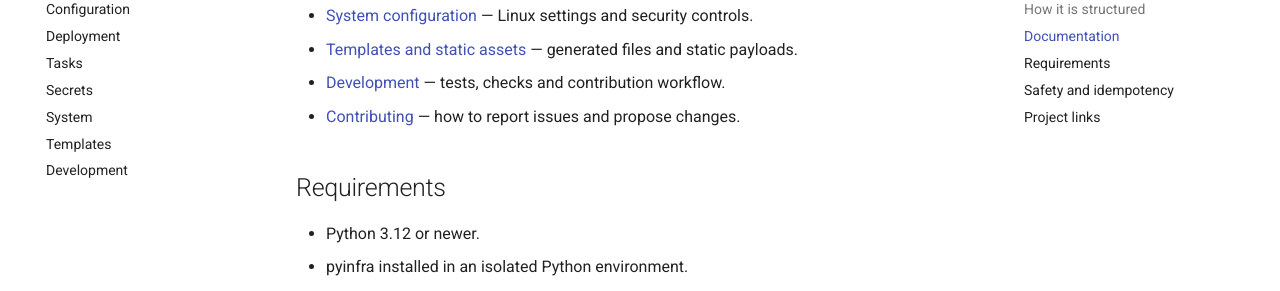
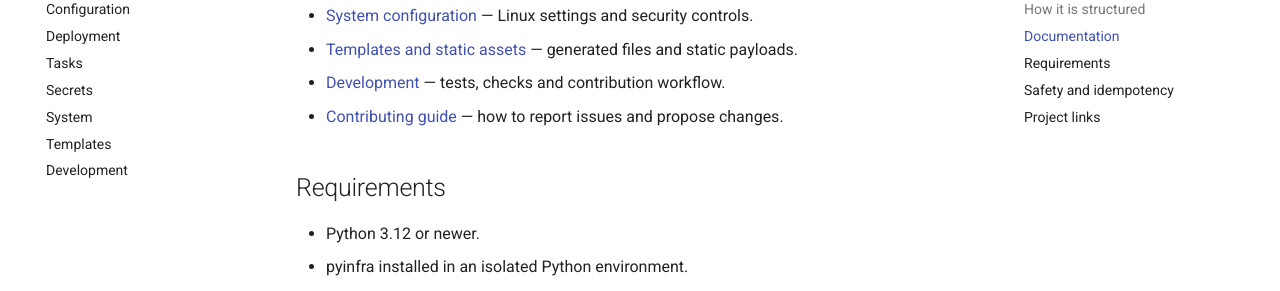
Before and after one commit to gpkvt/pyinfra, an MkDocs documentation site: the page built from docs/index.md, in a window 1280 px wide and 900 px high, scrolled down 2175 px. Shown: the part 153-444 px from the top of the window. Built offline with MkDocs 1.6.1 and Material for MkDocs 9.7.7, drawn with Linux system fonts in a browser that asks for light colours; comment, search, counter and statistics services are not loaded.

Commit message:
Link contribution guide from GitHub

```diff
--- a/docs/index.md
+++ b/docs/index.md
@@ -96,7 +96,7 @@ Read the [architecture overview](architecture.md) for the execution model.
 - [System configuration](system.md) — Linux settings and security controls.
 - [Templates and static assets](templates.md) — generated files and static payloads.
 - [Development](development.md) — tests, checks and contribution workflow.
-- [Contributing](../CONTRIBUTING.md) — how to report issues and propose changes.
+- [Contributing guide](https://github.com/gpkvt/pyinfra/blob/main/CONTRIBUTING.md) — how to report issues and propose changes.
 
 ## Requirements
 
```
